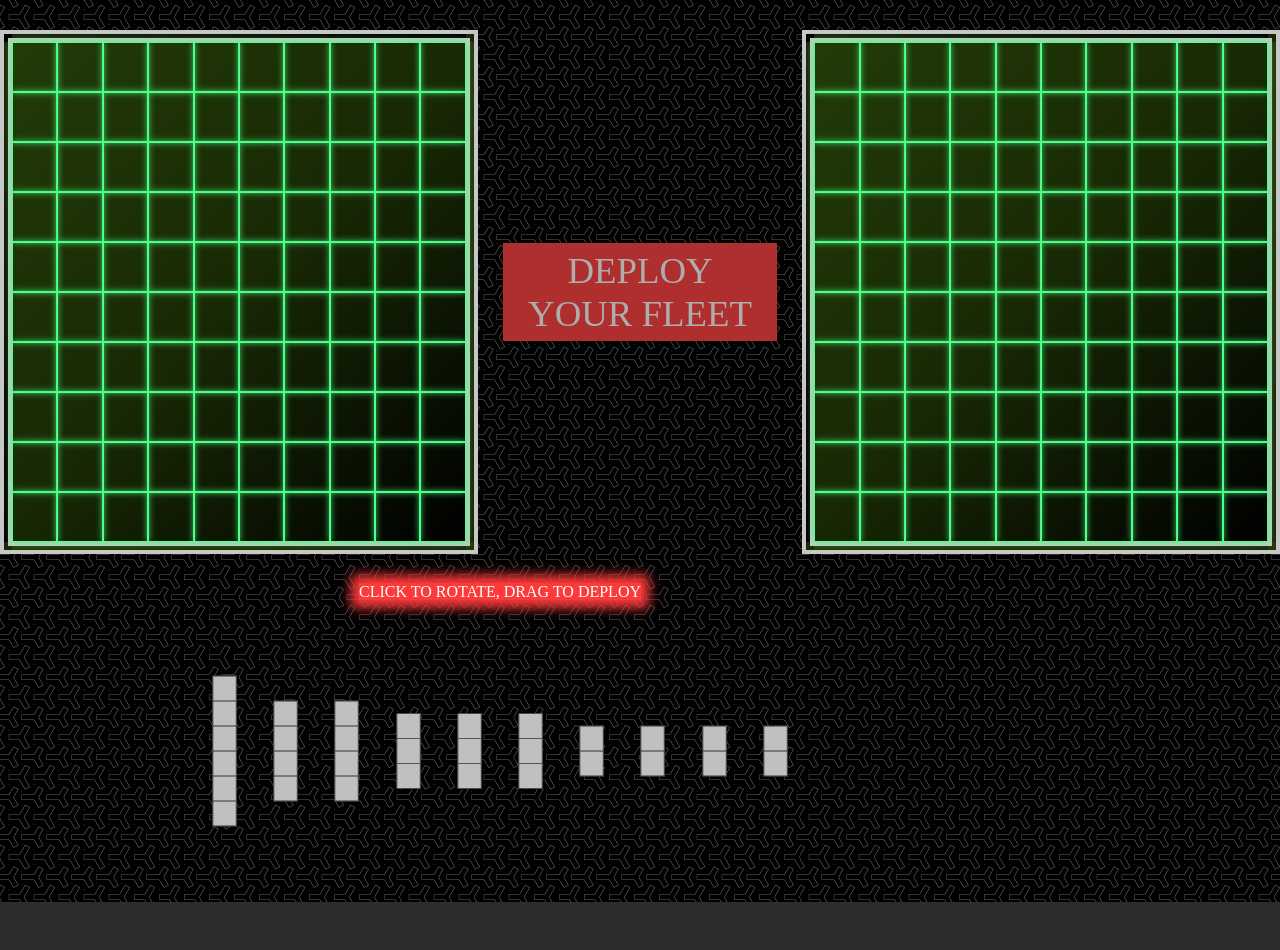
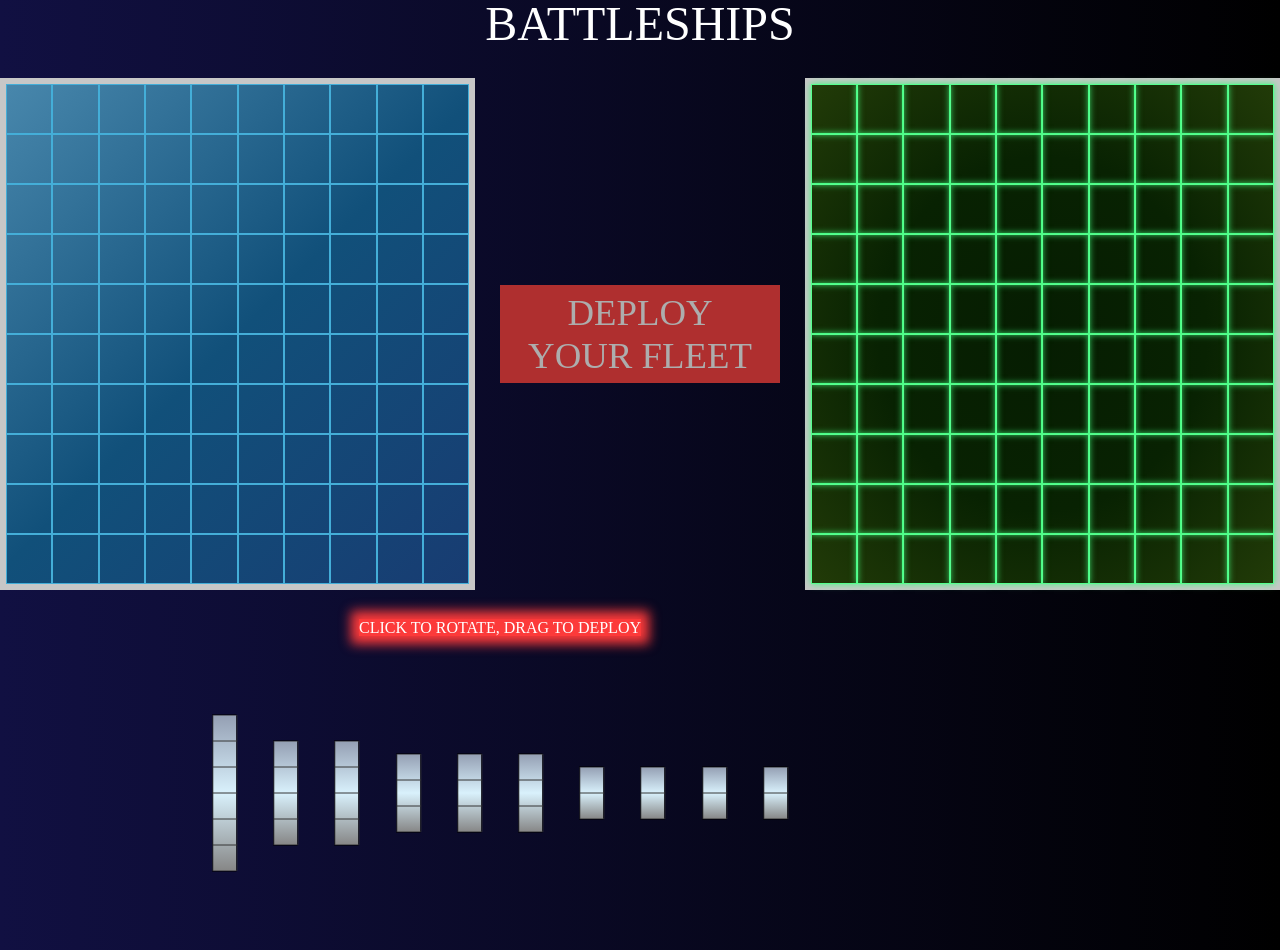
Before and after one commit to pafirmin/battleships, a React (Create React App) app: page / in a window 1280 px wide. Before the commit the page ends 902 px from the top, so only its background shows below. Built offline with nearby package versions, Linux system fonts and the light colour scheme; a web font is replaced by a local one.

Commit message:
style overhaul

```diff
--- a/public/index.html
+++ b/public/index.html
@@ -28,7 +28,7 @@
       src="https://kit.fontawesome.com/32e5e73d4b.js"
       crossorigin="anonymous"
     ></script>
-    <title>React App</title>
+    <title>BATTLESHIPS</title>
   </head>
   <body>
     <noscript>You need to enable JavaScript to run this app.</noscript>
--- a/src/App.js
+++ b/src/App.js
@@ -37,6 +37,7 @@ function App() {
 
   return (
     <div className="App">
+      <header>BATTLESHIPS</header>
       <div className="boards-container">
         <GameBoard
           player="player"
--- a/src/Computer.js
+++ b/src/Computer.js
@@ -1,12 +1,11 @@
 import _ from "lodash";
 
 const Computer = (() => {
-  const targets = document.querySelectorAll(".player");
-  let lastHitIndex = 0;
+  let lastHitIndex = false;
   let consecutiveHits = 0;
-  let modifier = 0;
+  let modifier = 0;      // Index of next target relative to last successful hit.
   let index = 0;
-  let tracking = false;
+  let tracking = false;  // On a successful hit, the AI will try surrounding squares.
 
   const computerTurn = () => {
     const target = findTarget();
@@ -17,47 +16,41 @@ const Computer = (() => {
       target.click();
       if (target.classList.contains("hit")) {
         lastHitIndex = index;
-        consecutiveHits += tracking ? 2 : 1;
-        tracking = true;
-      } else {
-        consecutiveHits = 0;
+        consecutiveHits += tracking ? 2 : 1; // If the AI is tracking a target and scores a successful second hit,
+        tracking = true;                     // it counts as a consecutive hit regardless of previous unsuccessful
+      } else {                               // attempts. This way, the modifier is retained and it will keep
+        consecutiveHits = 0;                 // attacking in the same direction.
       }
     }
   };
 
   const findTarget = () => {
-    if (lastHitIndex >= 0 && validNeighbours()) {
-      if (consecutiveHits > 1 && _.inRange(index, 10, 90)) {
-        index += modifier;
+    const targets = document.querySelectorAll(".player");
+    if (lastHitIndex > 0 && validNeighbours(targets)) {
+      if (consecutiveHits > 1 && _.inRange(index, 10, 90)) { // AI will keep attacking in same direction if
+        index += modifier;                                   // consecutive hits are achieved...
       } else {
-        index = lastHitIndex + getModifier();
+        modifier = _.sample(validNeighbours(targets));       // ... Otherwise, try a random, valid neighbouring square
+        index = lastHitIndex + modifier;                     // and remember the modifier.
       }
     } else {
-      index = Math.floor(Math.random() * 100);
+      index = Math.floor(Math.random() * 100);               // Pick a random square if there are no valid neighbours.
     }
     return targets[index];
   };
 
-  const validNeighbours = () => {
+  const validNeighbours = (targets) => {
     const neighbours = [-10, 10, -1, 1];
-    const validNeighbours = neighbours.filter(
-      (mod) =>
-        targets[lastHitIndex + mod] &&
-        targets[lastHitIndex + mod].dataset.hit === "false"
+    let validNeighbours = neighbours.filter((i) =>
+      targets[lastHitIndex + i] &&
+      targets[lastHitIndex + i].dataset.hit === "false"
     );
-
-    if (_.isEmpty(validNeighbours)) {
-      lastHitIndex = 0;
+    if (_.isEmpty(validNeighbours)) { // If there are no attackable neighbours, start from scratch.
+      lastHitIndex = false;
       tracking = false;
-      return false;
-    } else {
-      return validNeighbours;
+      validNeighbours = false;
     }
-  };
-
-  const getModifier = () => {
-    modifier = _.sample(validNeighbours());
-    return modifier;
+    return validNeighbours;
   };
 
   return { computerTurn };
--- a/src/components/GameBoard.js
+++ b/src/components/GameBoard.js
@@ -44,11 +44,11 @@ const GameBoard = (props) => {
 
     if (shipData.rotated) {
       for (let i = 0; i < shipData.size; i++) {
-        coordArr.push([a, b + (i - shipData.offsetX)]);
+        coordArr.push([a + (i - shipData.offsetX), b]);
       }
     } else {
       for (let i = 0; i < shipData.size; i++) {
-        coordArr.push([a + (i - shipData.offsetY), b]);
+        coordArr.push([a, b + (i - shipData.offsetY)]);
       }
     }
     return coordArr;
@@ -69,7 +69,7 @@ const GameBoard = (props) => {
   };
 
   const generateShip = (size) => {
-    const rotated = Math.random() > 0.5 ? true : false;
+    const rotated = Math.random() > 0.5;
     const startingCoord = [
       Math.floor(Math.random() * 10),
       Math.floor(Math.random() * 10),
@@ -85,6 +85,13 @@ const GameBoard = (props) => {
     return coordArray;
   };
 
+  const validateShip = (coordArr, shipArr = ships) => {
+    return coordArr.every(
+      ([a, b]) =>
+        _.inRange(a, 0, 10) && _.inRange(b, 0, 10) && !isShip([a, b], shipArr)
+    );
+  };
+
   const addShip = (coordArr) => {
     const ship = Ship(coordArr);
     setShips((currentState) => {
@@ -95,13 +102,6 @@ const GameBoard = (props) => {
   const isShip = (coords, shipArr = ships) => {
     return shipArr.some((ship) =>
       ship.coords.some((coord) => _.isEqual(coord, coords))
-    );
-  };
-
-  const validateShip = (coordArr, shipArr = ships) => {
-    return coordArr.every(
-      ([a, b]) =>
-        _.inRange(a, 0, 10) && _.inRange(b, 0, 10) && !isShip([a, b], shipArr)
     );
   };
 
@@ -128,8 +128,8 @@ const GameBoard = (props) => {
         children.push(
           <GridSquare
             recieveHit={recieveHit}
-            coords={[i, j]}
-            isShip={isShip([i, j])}
+            coords={[j, i]}
+            isShip={isShip([j, i])}
             placeShip={placeShip}
             player={props.player}
             switchPlayer={props.switchPlayer}
@@ -141,7 +141,7 @@ const GameBoard = (props) => {
     return children;
   };
 
-  return <div className="game-board">{createGrid()}</div>;
+  return <div className={`game-board ${props.player}`}>{createGrid()}</div>;
 };
 
 export default GameBoard;
--- a/src/components/PlayerShips.js
+++ b/src/components/PlayerShips.js
@@ -9,7 +9,7 @@ const PlayerShips = (props) => {
     const data = JSON.stringify({
       size: e.target.dataset.size,
       offsetY: Math.floor(
-        (e.clientY - e.target.getBoundingClientRect().top) / 50
+        (e.clientY - e.target.getBoundingClientRect().top) / 50 // Calculate the position of the player's cursor on the ship
       ),
       offsetX: Math.floor(
         (e.clientX - e.target.getBoundingClientRect().left) / 50
--- a/src/index.css
+++ b/src/index.css
@@ -34,9 +34,9 @@ body {
   font-family: 'Goldman', cursive;
   color: #fff;
   line-height: 1;
-  background-color: rgb(44, 44, 44);
-  background-image: url('./assets/y-so-serious.png');
-  background-repeat: repeat;
+  background: linear-gradient(to right, rgb(17, 16, 66), rgb(0, 0, 0)) ;
+  /* background-image: url('./assets/y-so-serious.png'); */
+  /* background-repeat: repeat; */
 
 }
 ol, ul {
@@ -62,8 +62,9 @@ a:visited {
     color:inherit
 }
 
-* {
-  box-sizing: border-box;
+header {
+  text-align: center;
+  font-size: 3rem;
 }
 
 .boards-container {
@@ -80,13 +81,17 @@ a:visited {
 
 .game-board {
   margin: 0 auto;
-  width: 524px;
-  height: 524px;
+  width: 500px;
+  height: 500px;
   display: grid;
   grid-template-columns: repeat(10, 1fr);
-  border: 12px double rgb(199, 199, 199);
+  border: 6px solid rgb(199, 199, 199);
   cursor: pointer;
-  background: linear-gradient(135deg, #223b08, #182905, #000);
+  background: radial-gradient( #061d02, #082202,  #223b08);
+}
+
+.game-board.player {
+  background: linear-gradient(135deg,  #4887ac, #11507a, #183c72);
 }
 
 @keyframes blink { 50% {
@@ -130,10 +135,11 @@ a:visited {
   scale: .5;
   border: 1px solid black;
   cursor: pointer;
-  background-color: rgb(192, 192, 192);
+  background: linear-gradient(rgb(148, 159, 179), rgb(217, 241, 252), rgb(134, 134, 134));
 }
 
 .grid-square {
+  position: relative;
   box-shadow: 0px 0px 7px #40f87e;
   border: 1px solid #55ff8e;
   width: 100%;
@@ -143,6 +149,26 @@ a:visited {
   align-items: center;
   font-size: 2.1rem;
   color: red;
+  box-sizing: border-box;
+}
+
+.grid-square.player {
+  box-shadow: none;
+  border: 1px solid #44aed8;
+}
+
+.grid-square.computer:after {
+  position: absolute;
+  content: '';
+  width: 100%;
+  height: 100%;
+  border-radius: 50%;
+  scale: 90%
+}
+
+.grid-square.computer:hover:after {
+  background-color: rgba(211, 40, 28, 0.4);
+  border: 1px solid rgb(255, 0, 0);
 }
 
 .ship-square {
@@ -160,7 +186,13 @@ a:visited {
   background-color: rgb(68, 68, 68);
 }
 
-.ship {
+.ship.player {
+  background: linear-gradient(rgb(148, 159, 179), rgb(217, 241, 252), rgb(134, 134, 134));
+  box-shadow: 0px 0px 8px 4px rgb(21, 58, 88);
+  border: none;
+}
+
+.ship.computer {
   box-shadow: 0px 0px 8px 4px #40f87e;
   background-color: #2fce64;
 }
```
